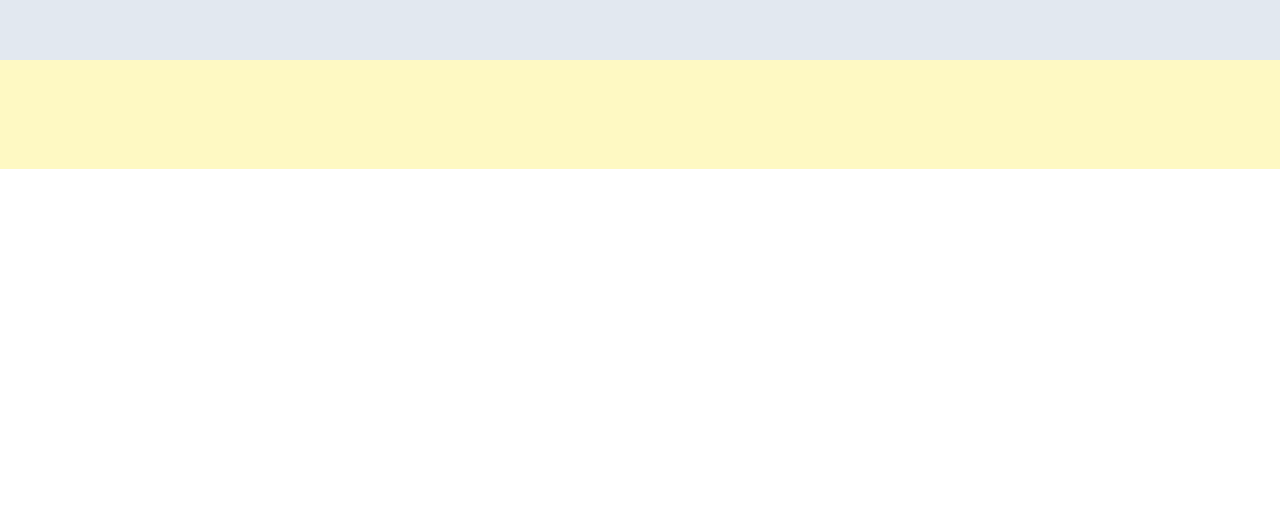
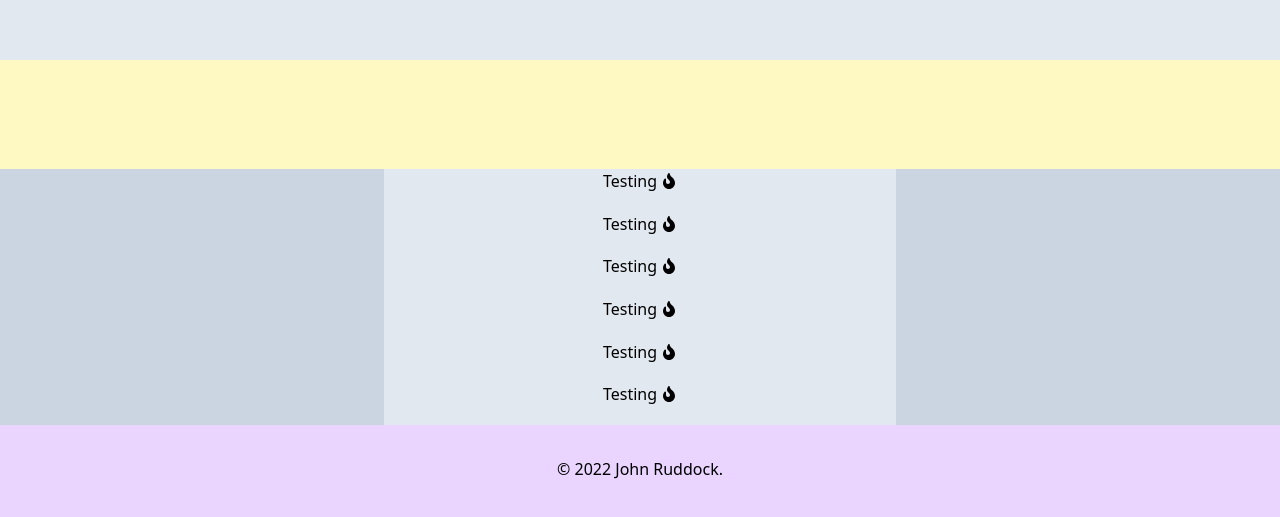
Before and after one commit to Johnjx/portfolio, a React (Create React App) app: page / in a window 1280 px wide. Shown: the part 1671-2188 px from the top of the page. Before the commit the page ends 1840 px from the top, so only its background shows below. Built offline with nearby package versions, Linux system fonts and the light colour scheme.

Commit message:
Footer frame in place

```diff
--- a/src/App.js
+++ b/src/App.js
@@ -1,6 +1,7 @@
 import Intro from "./components/intro";
 import Projects from "./components/projects";
 import Focus from "./components/focus";
+import Footer from "./components/footer";
 
 function App() {
 
@@ -9,6 +10,7 @@ function App() {
     <Intro/>
     <Projects/>
     <Focus/>
+    <Footer/>
     </>
   );
 }
--- /dev/null
+++ b/src/components/footer.js
@@ -0,0 +1,61 @@
+import { FaFire } from 'react-icons/fa'
+
+export const Footer = () => (
+    <section className="footer">
+        <nav className="bg-slate-300 h-4/6 flex flex-col items-center justify-evenly">
+            <a className="footer-nav" href='/'>
+                <h6
+                className='h-2/4'
+                >Testing</h6>
+                <div
+                className='h-2/4 mt-1 ml-1'
+                ><FaFire/></div>
+            </a>
+            <a className="footer-nav" href='/'>
+                <h6
+                className='h-2/4'
+                >Testing</h6>
+                <div
+                className='h-2/4 mt-1 ml-1'
+                ><FaFire/></div>
+            </a>
+            <a className="footer-nav" href='/'>
+                <h6
+                className='h-2/4'
+                >Testing</h6>
+                <div
+                className='h-2/4 mt-1 ml-1'
+                ><FaFire/></div>
+            </a>
+            <a className="footer-nav" href='/'>
+                <h6
+                className='h-2/4'
+                >Testing</h6>
+                <div
+                className='h-2/4 mt-1 ml-1'
+                ><FaFire/></div>
+            </a>
+            <a className="footer-nav" href='/'>
+                <h6
+                className='h-2/4'
+                >Testing</h6>
+                <div
+                className='h-2/4 mt-1 ml-1'
+                ><FaFire/></div>
+            </a>
+            <a className="footer-nav" href='/'>
+                <h6
+                className='h-2/4'
+                >Testing</h6>
+                <div
+                className='h-2/4 mt-1 ml-1'
+                ><FaFire/></div>
+            </a>
+        </nav>
+        <p className='text-center mt-8'>
+        © 2022 John Ruddock.
+        </p>
+    </section>
+)
+
+export default Footer
--- a/src/index.css
+++ b/src/index.css
@@ -21,4 +21,10 @@
     .focus-piece {
         @apply h-1/4 w-3/12 flex flex-col justify-evenly items-center;
     }
+    .footer {
+        @apply h-96 bg-purple-200;
+    }
+    .footer-nav {
+        @apply h-1/5 w-2/5 bg-slate-200 flex justify-center;
+    }
 }
```
